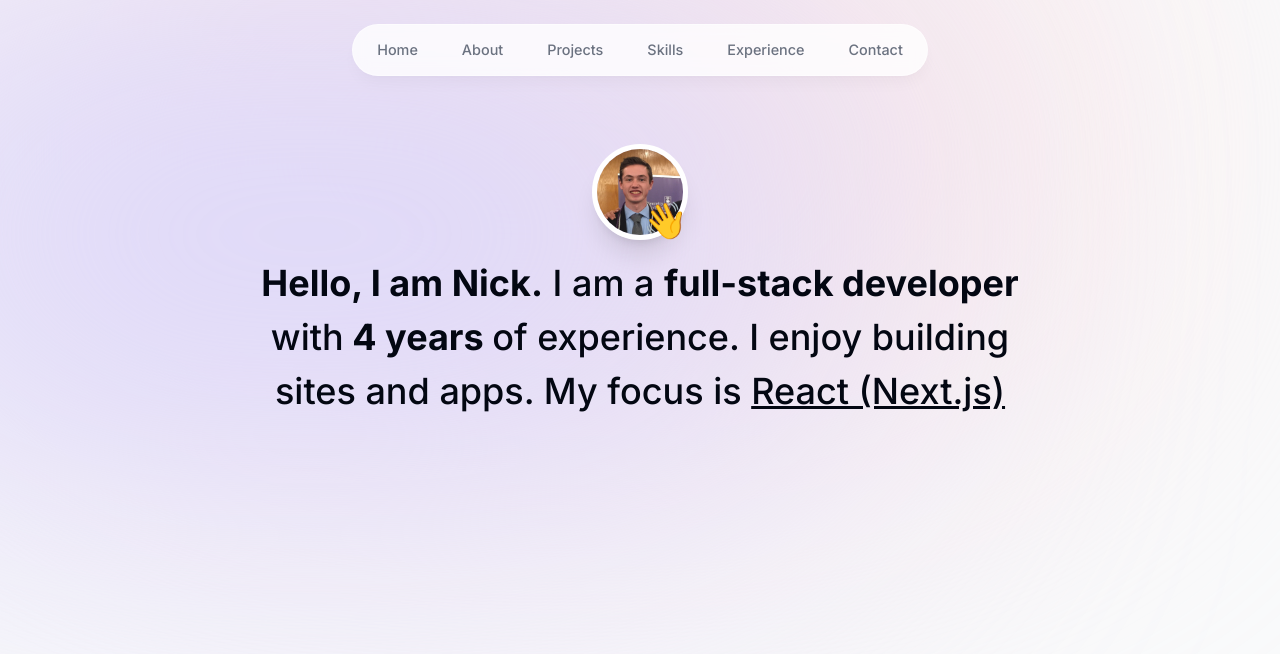
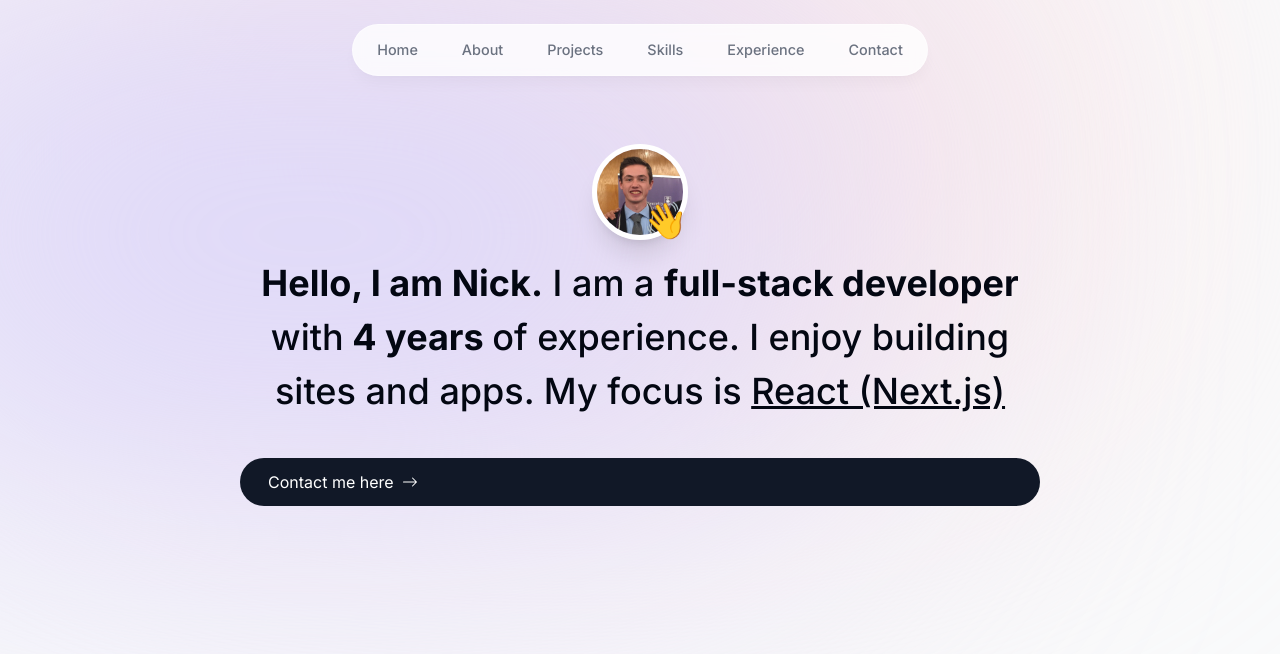
Before and after one commit to NickRamsey6/portfolio-nextjs, a Next.js app: page / in a window 1280 px wide. Shown: the top 654 px of the page. Built offline with nearby package versions, Linux system fonts and the light colour scheme.

Commit message:
contact me button

```diff
--- a/components/intro.tsx
+++ b/components/intro.tsx
@@ -3,7 +3,9 @@
 import React from 'react';
 import profilePic from '@/public/pfp.jpg';
 import Image from 'next/image';
-import { motion } from "framer-motion";
+import { motion } from 'framer-motion';
+import Link from 'next/link';
+import { BsArrowRight } from 'react-icons/bs';
 
 export default function Intro() {
   return (
@@ -42,6 +44,9 @@
             <span className='font-bold'>Hello, I am Nick.</span> I am a <span className='font-bold'> full-stack developer </span>with<span className='font-bold'> 4 years </span>
             of experience. I enjoy building sites and apps. My focus is <span className='underline'>React (Next.js)</span>
         </motion.p>
+        <div>
+            <Link href='#Contact' className='bg-gray-900 text-white px-7 py-3 flex items-center gap-2 rounded-full'>Contact me here <BsArrowRight/></Link>
+        </div>
     </section>
   )
 }
```
